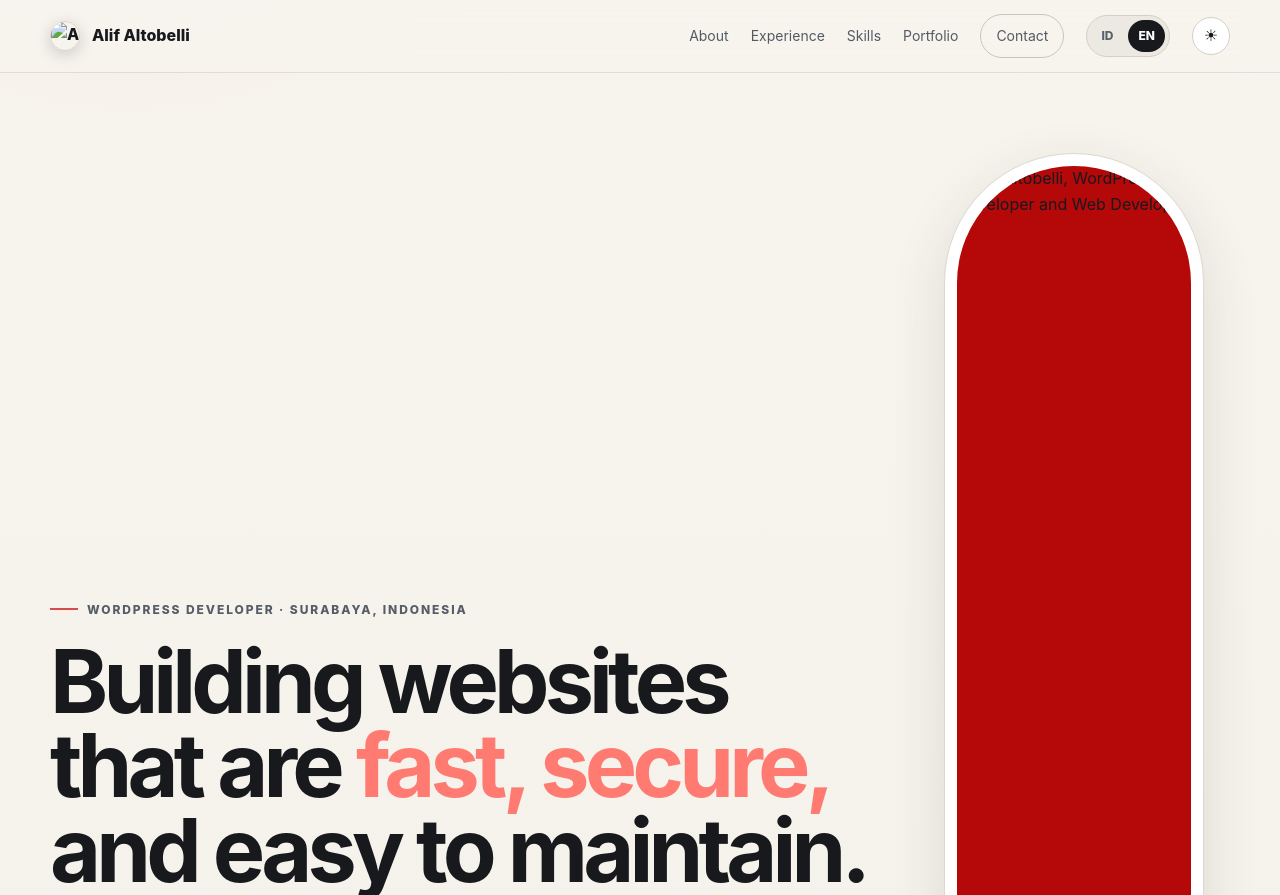
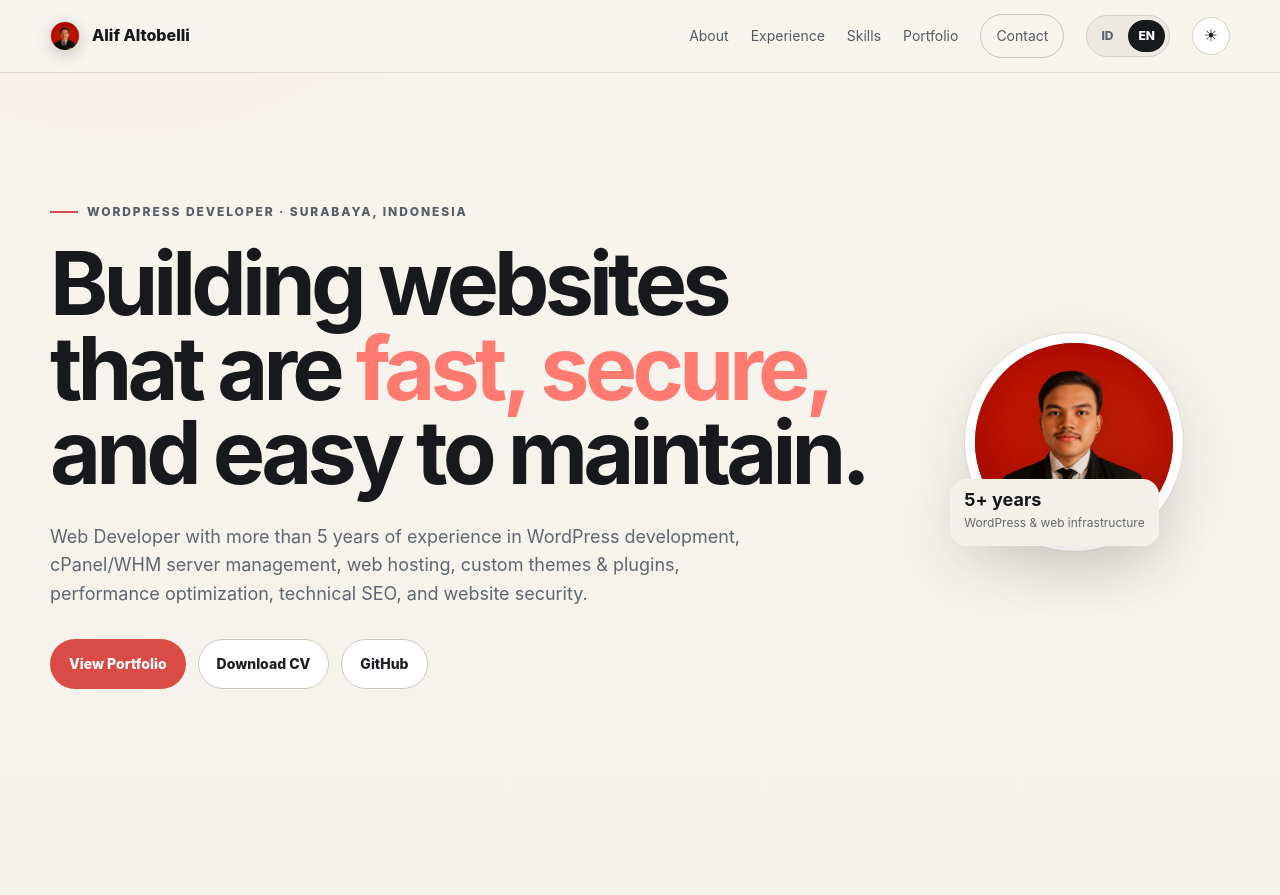
Before and after one commit to alifaltobelli/alifaltobelli.github.io, a plain HTML site: page en/index.html in a window 1280 px wide. Shown: the top 895 px of the page. Drawn offline with Linux system fonts and the light colour scheme.

Commit message:
Add files via upload

```diff
--- a/en/index.html
+++ b/en/index.html
@@ -11,7 +11,7 @@
 <link rel="alternate" hreflang="id" href="https://alifaltobelli.github.io/id/">
 <link rel="alternate" hreflang="en" href="https://alifaltobelli.github.io/">
 <link rel="alternate" hreflang="x-default" href="https://alifaltobelli.github.io/">
-<link rel="icon" href="assets/favicon.svg" type="image/svg+xml">
+<link rel="icon" href="../assets/favicon.svg" type="image/svg+xml">
 <meta property="og:type" content="profile">
 <meta property="og:title" content="Alif Altobelli — WordPress Developer & Web Developer">
 <meta property="og:description" content="Portfolio of Alif Altobelli, a WordPress Developer and Web Developer experienced in custom WordPress, Elementor, cPanel/WHM, hosting, technical SEO, performance, security, and maintenance.">
@@ -169,6 +169,7 @@ html[data-theme="light"] footer{color:#737b84}
   aspect-ratio:1/1;
   border-radius:999px;
   object-fit:cover;
+  height:100%;
   object-position:center 12%;
 }
 .mini-card{
@@ -187,11 +188,41 @@ html[data-theme="light"] footer{color:#737b84}
   .mini-card{left:6px;bottom:-10px}
 }
 
+
+/* Final portrait sizing */
+.portrait-wrap{
+  width:220px;
+  max-width:220px;
+  justify-self:center;
+}
+.portrait-card{
+  width:220px;
+  height:220px;
+  padding:10px;
+  border-radius:999px;
+  overflow:hidden;
+}
+.portrait-card img{
+  width:100%;
+  height:100%;
+  aspect-ratio:1 / 1;
+  border-radius:999px;
+  object-fit:cover;
+  object-position:center 12%;
+  display:block;
+}
+@media(max-width:900px){
+  .portrait-wrap,.portrait-card{width:200px;max-width:200px;height:200px}
+}
+@media(max-width:620px){
+  .portrait-wrap,.portrait-card{width:170px;max-width:170px;height:170px}
+}
+
 </style>
 </head>
 <body>
 <nav><div class="container nav-wrap">
-<a class="brand" href="#top"><span class="brand-mark photo"><img src="assets/profile.jpg" alt="Alif Altobelli"></span> Alif Altobelli</a>
+<a class="brand" href="#top"><span class="brand-mark photo"><img src="../assets/profile.jpg" alt="Alif Altobelli"></span> Alif Altobelli</a>
 <div class="nav-links">
 <a href="#about">About</a><a href="#experience">Experience</a><a href="#skills">Skills</a><a href="#portfolio">Portfolio</a>
 <a href="#contact" class="nav-cta">Contact</a>
@@ -200,8 +231,8 @@ html[data-theme="light"] footer{color:#737b84}
 <main id="top">
 <section class="hero"><div class="container hero-grid"><div>
 <div class="eyebrow">WordPress Developer · Surabaya, Indonesia</div><h1>Building websites that are <span>fast, secure,</span> and easy to maintain.</h1><p class="hero-copy">Web Developer with more than 5 years of experience in WordPress development, cPanel/WHM server management, web hosting, custom themes & plugins, performance optimization, technical SEO, and website security.</p>
-<div class="hero-actions"><a class="btn btn-primary" href="#portfolio">View Portfolio</a><a class="btn btn-secondary" href="assets/CV-Alif-Altobelli-EN.pdf" target="_blank">Download CV</a><a class="btn btn-secondary" href="https://github.com/alifaltobelli" target="_blank" rel="noreferrer">GitHub</a></div>
-</div><div class="portrait-wrap"><div class="portrait-card"><img src="assets/profile.jpg" width="900" height="1347" alt="Alif Altobelli, WordPress Developer and Web Developer" fetchpriority="high"></div><div class="mini-card"><strong>5+ years</strong><span>WordPress & web infrastructure</span></div></div>
+<div class="hero-actions"><a class="btn btn-primary" href="#portfolio">View Portfolio</a><a class="btn btn-secondary" href="../assets/CV-Alif-Altobelli-EN.pdf" target="_blank">Download CV</a><a class="btn btn-secondary" href="https://github.com/alifaltobelli" target="_blank" rel="noreferrer">GitHub</a></div>
+</div><div class="portrait-wrap"><div class="portrait-card"><img src="../assets/profile.jpg" width="900" height="1347" alt="Alif Altobelli, WordPress Developer and Web Developer" fetchpriority="high"></div><div class="mini-card"><strong>5+ years</strong><span>WordPress & web infrastructure</span></div></div>
 </div></section>
 
 <section id="about"><div class="container"><div class="section-kicker">About</div><h2>A developer comfortable working from the interface to the server.</h2><div class="about-grid"><div class="about-card"><p>I focus on developing and maintaining WordPress websites for e-commerce, property, and corporate profile needs. My experience includes custom themes & plugins, WooCommerce, Elementor, cPanel/WHM, DNS & SSL, website migration, technical SEO, performance optimization, and website security.</p></div><div class="metrics"><div class="metric"><strong>5+</strong><span>Years of experience</span></div><div class="metric"><strong>3</strong><span>Core areas: Web, Server, SEO</span></div><div class="metric"><strong>8</strong><span>Active portfolio</span></div></div></div></div></section>
```
Also changed, not shown: id/index.html (+33 -2 lines), index.html (+31 -0 lines), 1 other file.
